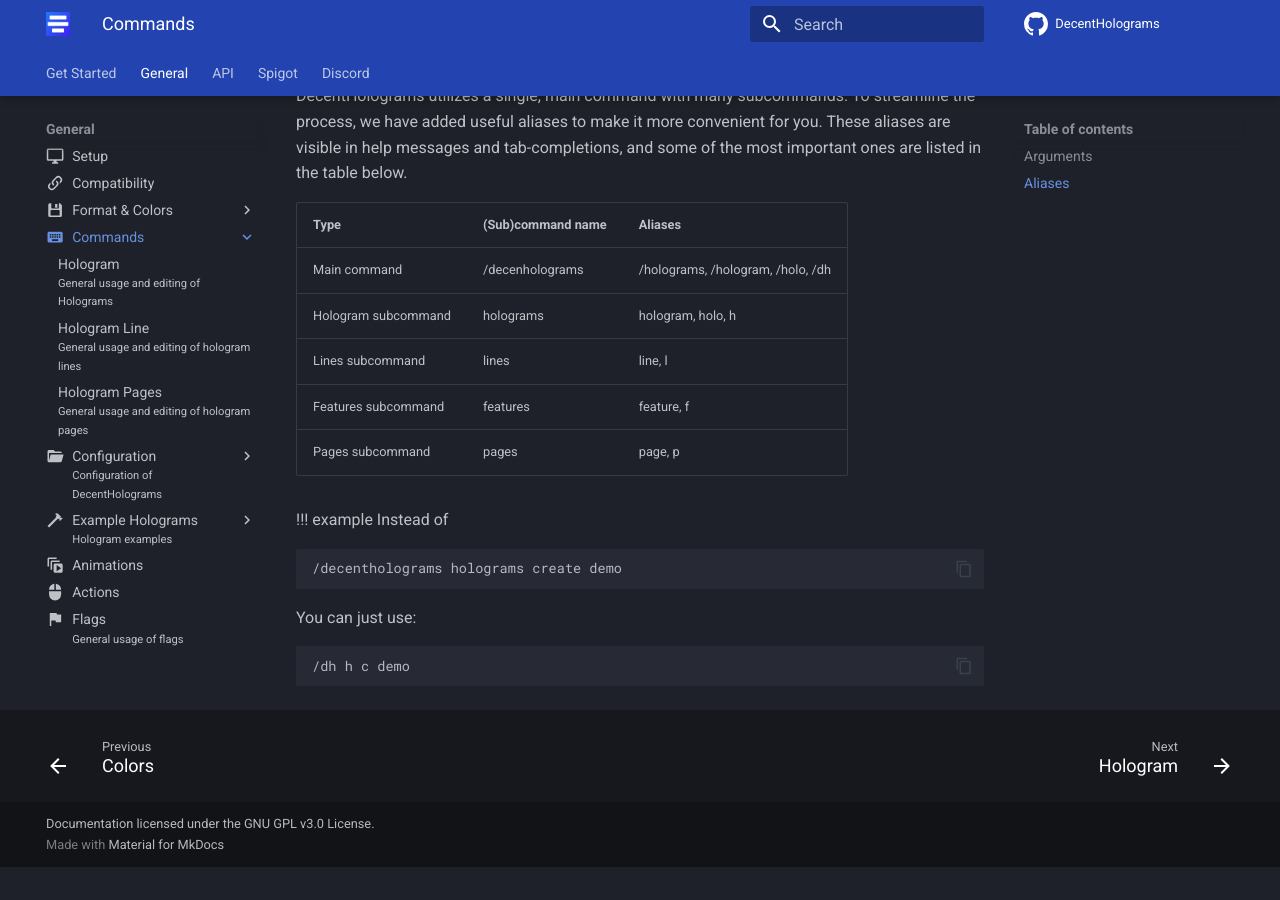
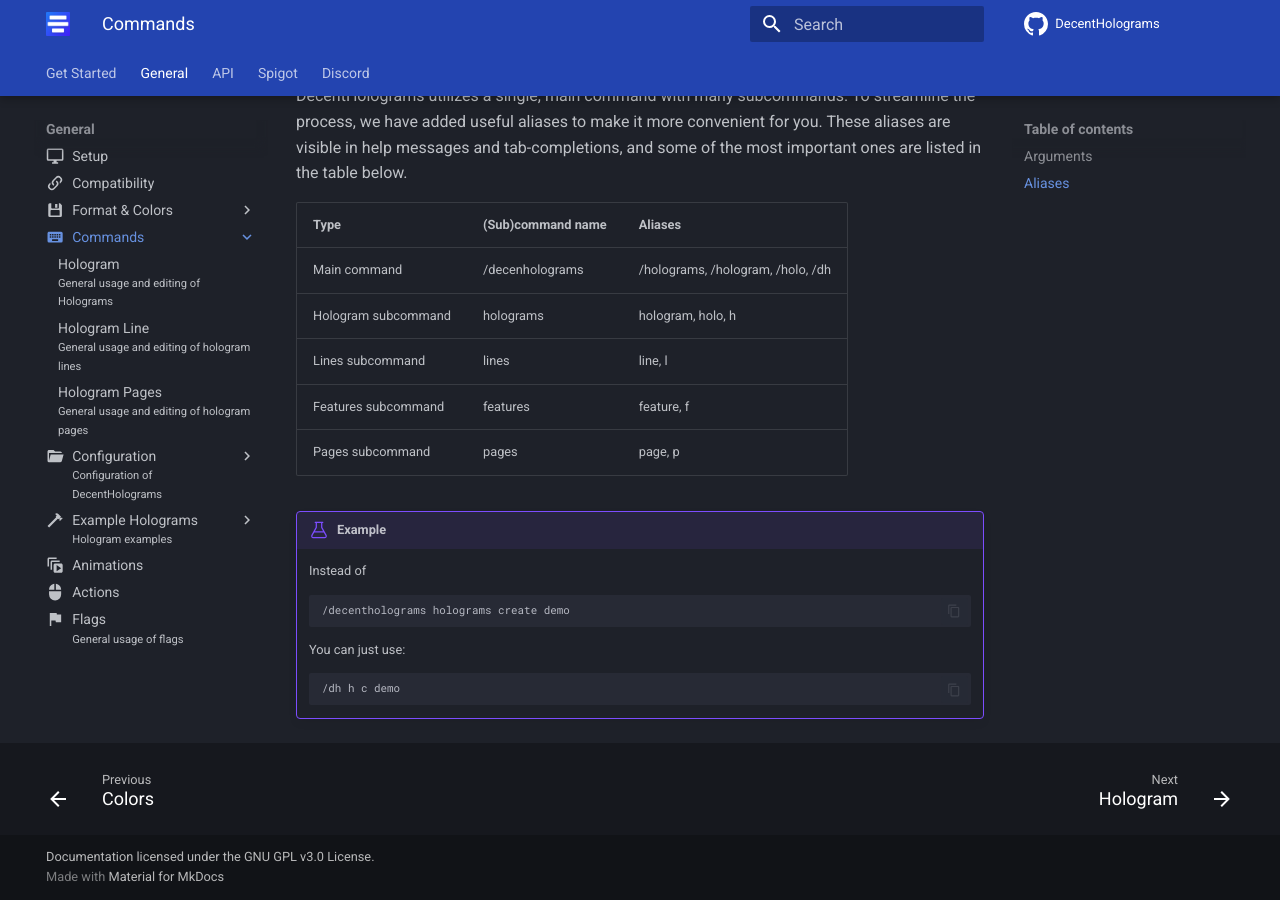
Before and after one commit to DecentSoftware-eu/DecentHolograms-Wiki, an MkDocs documentation site: the page built from docs/general/commands/index.md, in a window 1280 px wide and 900 px high, scrolled down 803 px. Built offline with MkDocs 1.6.1 and Material for MkDocs 9.7.7, drawn with Linux system fonts in a browser that asks for light colours; comment, search, counter and statistics services are not loaded; before the commit the page ends 1670 px from its top, so only the background shows below that.

Commit message:
Fix wrong admonition syntax

````diff
--- a/docs/general/commands/index.md
+++ b/docs/general/commands/index.md
@@ -34,12 +34,13 @@
 | Features subcommand | features          | feature, f                        |
 | Pages subcommand    | pages             | page, p                           |
 
-!!! example
-    Instead of
-    ```
-    /decentholograms holograms create demo
-    ```
-    You can just use:
-    ```
-    /dh h c demo
-    ```
+/// example
+Instead of
+```
+/decentholograms holograms create demo
+```
+You can just use:
+```
+/dh h c demo
+```
+///
````
Also changed, not shown: docs/general/flags.md (+3 -2 lines).
